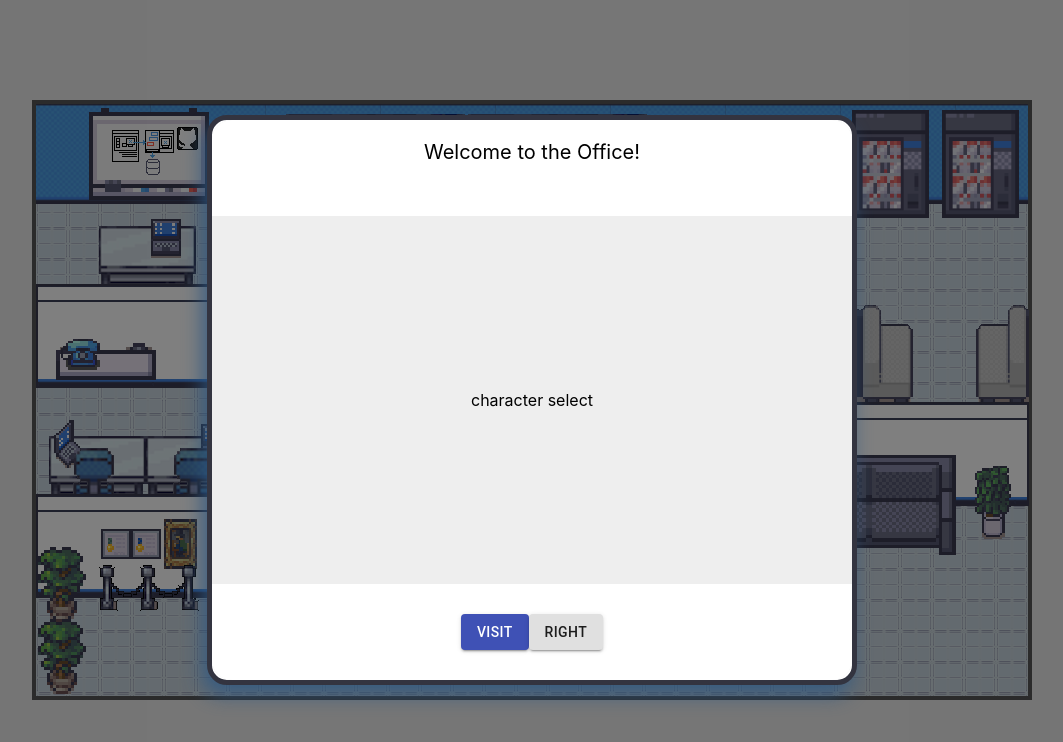
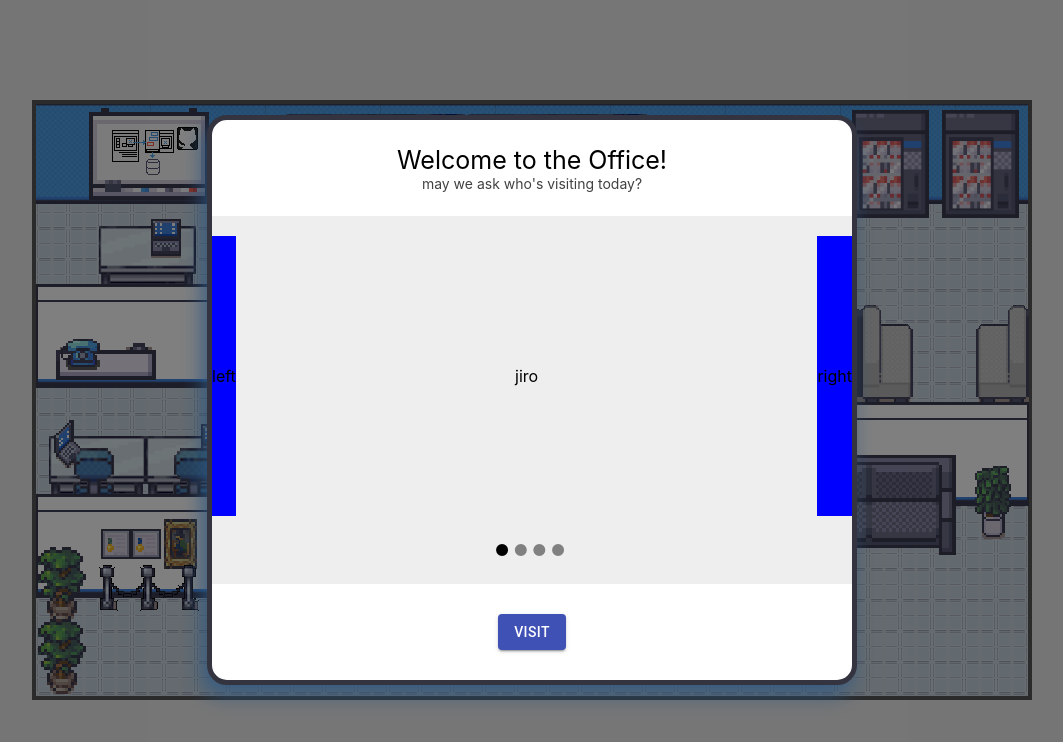
Before and after one commit to jiroquijano/jiro-portfolio, a React (Create React App) app: page /office in a window 1280 px wide. Shown: the top 742 px of the page, without its empty margins (108-1171 px from the left). Built offline with nearby package versions, Linux system fonts and the light colour scheme.

Commit message:
Implemented character selection carousel

```diff
--- a/src/App.js
+++ b/src/App.js
@@ -1,6 +1,6 @@
 import './App.css';
 import {BrowserRouter, Route, Switch, Redirect} from 'react-router-dom';
-import OfficePage from './components/Office/OfficePage';
+import OfficePage from './components/Content/OfficePage';
 
 function App() {
   return (
--- a/src/components/Office/OfficePage.jsx
+++ b/src/components/Content/OfficePage.jsx
@@ -1,10 +1,10 @@
 import React, {useReducer, useState} from 'react';
-import OfficeCanvas from './OfficeCanvas'
+import OfficeCanvas from '../Office/OfficeCanvas'
 import {Grid, makeStyles, Drawer, Modal, useMediaQuery} from '@material-ui/core';
 import { Fade } from '@material-ui/core';
 import drawerStateReducer from '../../reducers/drawerStateReducer';
 import OfficePageContext from '../../context/OfficePageContext';
-import VisitorWelcomePage from '../Content/VisitorWelcomePage';
+import VisitorWelcomePage from './VisitorWelcomePage';
 
 const useStyles = makeStyles({
     root: {
--- a/src/components/Content/VisitorWelcomePage.jsx
+++ b/src/components/Content/VisitorWelcomePage.jsx
@@ -1,5 +1,6 @@
-import React, {useState} from 'react';
-import { makeStyles, Slide, Button} from '@material-ui/core';
+import React from 'react';
+import { makeStyles, Button} from '@material-ui/core';
+import VisitorSelectionCarousel from '../VisitorSelection/VisitorSelectionCarousel';
 
 const useStyles = makeStyles ({
     root: {
@@ -14,12 +15,19 @@ const useStyles = makeStyles ({
         overflow: 'hidden'
     },
     header: {
-        fontSize: '20px',
         width: '100%',
         height: '10%',
         textAlign: 'center',
-        padding: '20px',
+        paddingTop: '25px',
+        paddingBottom: '15px',
         background: '#FFFFFF'
+    },
+    headerTitle: {
+        fontSize: '25px',
+    },
+    headerSubTitle: {
+        fontSize: '14px',
+        color: '#424242'
     },
     footer: {
         width: '100%',
@@ -30,22 +38,21 @@ const useStyles = makeStyles ({
         display: 'flex',
         alignItems: 'center',
         justifyContent: 'center'
-    }
+    },
 })
 
 const VisitorWelcomePage = ({handleClick}) => {
     const classes = useStyles();
-    const [select, setSelect] = useState(true);
+
     return (
         <div className={classes.root}>
             <div className={classes.header}>
-                Welcome to the Office!
+                <div className={classes.headerTitle}>Welcome to the Office!</div>
+                <div className={classes.headerSubTitle}>may we ask who's visiting today?</div>
             </div>
-            <Slide in={select} direction={select ? 'left':'right'} timeout={1000}>
-                <div>
-                    character select
-                </div>
-            </Slide>
+
+            <VisitorSelectionCarousel/>
+
             <div className={classes.footer}>
                 <Button
                     variant='contained'
@@ -54,12 +61,6 @@ const VisitorWelcomePage = ({handleClick}) => {
                 >
                     VISIT
                 </Button>
-                <Button
-                    variant='contained'
-                     onClick={()=>setSelect(!select)}
-                >
-                    RIGHT
-                </Button>
             </div>
         </div>
     )
--- a/src/components/Office/OfficeCanvas.jsx
+++ b/src/components/Office/OfficeCanvas.jsx
@@ -7,7 +7,7 @@ import OfficeBoundaryContext from '../../context/OfficeBoundaryContext';
 import OfficeDecorations from './OfficeDecorations';
 import officeDecorConfiguration from './Decorations/configurations/officeItemsConfig';
 import officeBoundaries from './Decorations/configurations/officeBoundaries';
-const JIRO_SPRITE = 'sprites/jiro-sprite.png'
+const JIRO_SPRITE = 'sprites/jiro-sprite-formal.png'
 const BONNA_SPRITE = 'sprites/bonna-sprite.png'
 
 
--- /dev/null
+++ b/src/components/VisitorSelection/VisitorSelectionCarousel.jsx
@@ -0,0 +1,89 @@
+import React, { useState } from 'react';
+import { makeStyles } from '@material-ui/core';
+
+const useStyles = makeStyles({
+    root: {
+        display: 'flex',
+        flexDirection: 'row',
+        justifyContent: 'space-between',
+        alignItems: 'center',
+        width: '100%',
+        height: '50%',
+    },
+    button: {
+        height: '100%',
+        background: 'blue',
+        display: 'flex',
+        alignItems: 'center'
+    },
+    activeCircle: {
+        color: 'black',
+        display: 'inline-block',
+        paddingRight: '4px'
+    },
+    inactiveCircle: {
+        color: 'gray',
+        display: 'inline-block',
+        paddingRight: '4px'
+    },
+    indexGuide: {
+        padding: '4px'
+    }
+});
+
+const CHARACTERS = ['jiro', 'bonna', 'guest', 'robot']; //extract to a config enum
+
+const scrollThrough = (currentIndex, direction) => {
+    let resultingIndex = currentIndex;
+    switch (direction) {
+        case 'right': {
+            resultingIndex = currentIndex + 1 < CHARACTERS.length ? currentIndex + 1 : 0;
+            break;
+        }
+        case 'left': {
+            resultingIndex = currentIndex - 1 < 0 ? CHARACTERS.length - 1 : currentIndex - 1;
+            break;
+        }
+        default: {
+            break;
+        }
+    }
+    return resultingIndex;
+}
+
+const VisitorSelectionCarousel = () => {
+    const classes = useStyles();
+    const [currentCharacterIndex, setCurrentCharacterIndex] = useState(0);
+
+    return (
+        <>
+            <div className={classes.root}>
+                <div className={classes.button} onClick={() =>
+                    setCurrentCharacterIndex((prevIndex) => scrollThrough(prevIndex, 'left'))
+                }>
+                    left
+                </div>
+                <div>
+                    {CHARACTERS[currentCharacterIndex]}
+                </div>
+                <div className={classes.button} onClick={() =>
+                    setCurrentCharacterIndex((prevIndex) => scrollThrough(prevIndex, 'right'))
+                }>
+                    right
+                </div>
+            </div>
+            <div className={classes.indexGuide}>
+                {
+                    CHARACTERS.map((character)=>
+                        <div className={
+                            character === CHARACTERS[currentCharacterIndex] ?
+                                classes.activeCircle : classes.inactiveCircle
+                        }> ● </div>
+                    )
+                }
+            </div>
+        </>
+    )
+}
+
+export default VisitorSelectionCarousel;
```
Also changed, not shown: public/sprites/jiro-sprite-formal.png (added).
